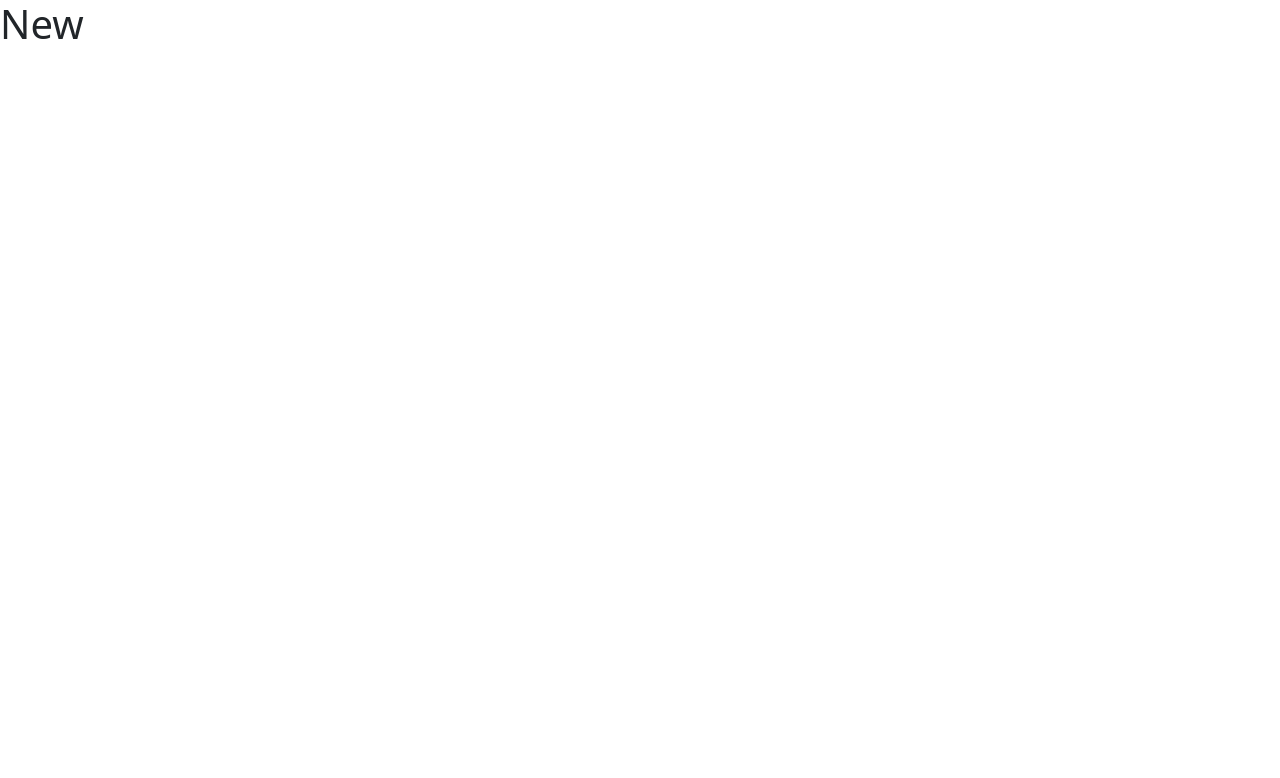
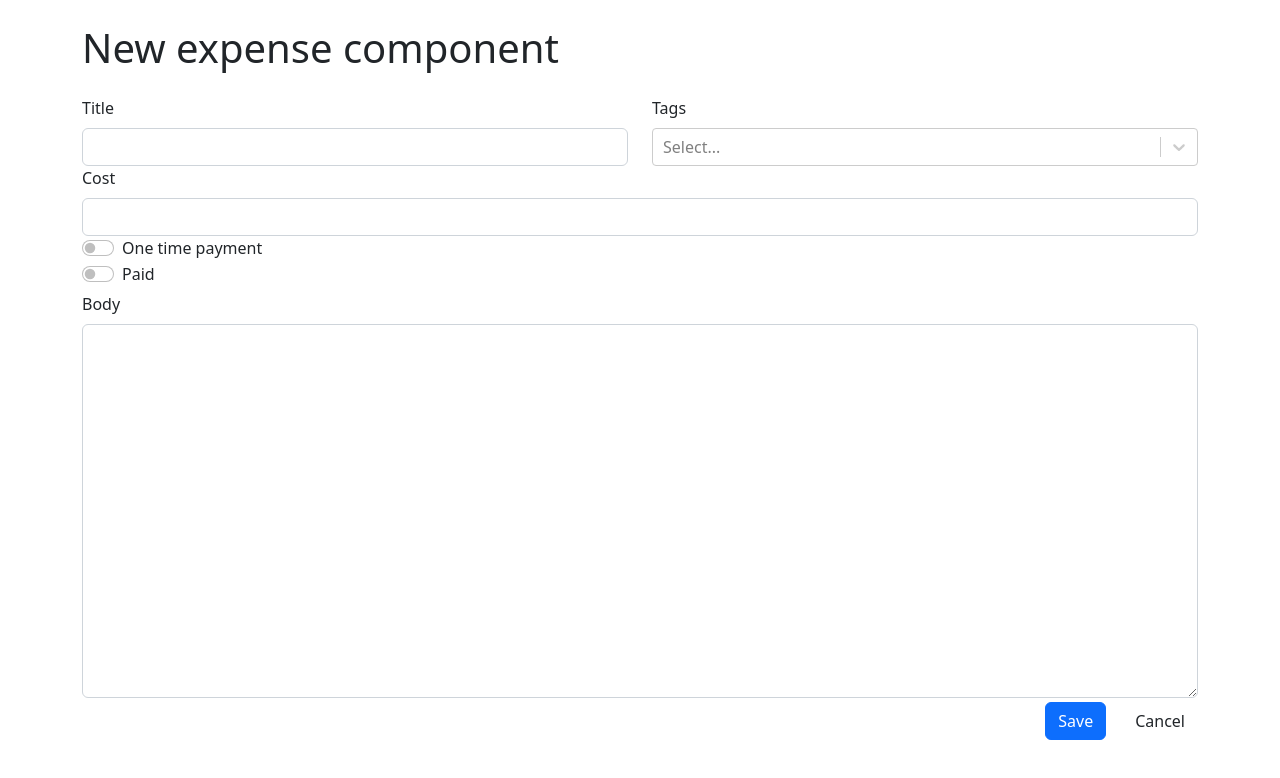
Before and after one commit to Keayne/Firenu, a React (Vite) app in the folder firenu/: page /new in a window 1280 px wide. Shown: the top 778 px of the page. Built offline with nearby package versions, Linux system fonts and the light colour scheme.

Commit message:
add expenseForm

```diff
--- a/firenu/package.json
+++ b/firenu/package.json
@@ -13,7 +13,8 @@
     "react": "^18.2.0",
     "react-bootstrap": "^2.6.0",
     "react-dom": "^18.2.0",
-    "react-router-dom": "^6.4.3"
+    "react-router-dom": "^6.4.3",
+    "react-select": "^5.6.1"
   },
   "devDependencies": {
     "@types/react": "^18.0.24",
--- a/firenu/src/App.tsx
+++ b/firenu/src/App.tsx
@@ -1,17 +1,21 @@
 import "bootstrap/dist/css/bootstrap.min.css";
+import { Container } from "react-bootstrap";
 import { Routes, Route, Navigate } from "react-router-dom";
+import { NewExpense } from "./NewExpense";
 
 function App() {
   return (
+    <Container className="my-4">
       <Routes>
         <Route path="/" element={<h1>Home</h1>} />
-      <Route path="/new" element={<h1>New</h1>} />
+        <Route path="/new" element={<NewExpense />} />
         <Route path="/:id">
           <Route index element={<h1>Show</h1>} />
           <Route path="edit" element={<h1>Edit</h1>} />
         </Route>
         <Route path="*" element={<Navigate to="/" />} />
       </Routes>
+    </Container>
   );
 }
 
--- /dev/null
+++ b/firenu/src/ExpenseForm.tsx
@@ -0,0 +1,51 @@
+import { Form, Stack, Row, Col, Button } from "react-bootstrap";
+import { Link } from "react-router-dom";
+import CreatableReactSelect from "react-select/creatable";
+
+export function ExpenseForm() {
+  return (
+    <Form>
+      <Stack gap={1}>
+        <Row>
+          <Col>
+            <Form.Group controlId="title">
+              <Form.Label>Title</Form.Label>
+              <Form.Control required />
+            </Form.Group>
+          </Col>
+          <Col>
+            <Form.Group controlId="tags">
+              <Form.Label>Tags</Form.Label>
+              <CreatableReactSelect isMulti />
+            </Form.Group>
+          </Col>
+          <Form.Group controlId="cost">
+            <Form.Label>Cost</Form.Label>
+            <Form.Control required />
+          </Form.Group>
+          <Form.Group>
+            <Form.Check
+              type="switch"
+              id="oneTimeSwitch"
+              label="One time payment"
+            />
+            <Form.Check type="switch" id="paidSwitch" label="Paid" />
+          </Form.Group>
+        </Row>
+        <Form.Group controlId="markdown">
+          <Form.Label>Body</Form.Label>
+          <Form.Control required as="textarea" rows={15} />
+        </Form.Group>
+        <Stack direction="horizontal" gap={2} className="justify-content-end">
+          <Button type="submit" variant="primary">
+            Save
+          </Button>
+          <Link to=".."></Link>
+          <Button type="button" variant="outline-secundary">
+            Cancel
+          </Button>
+        </Stack>
+      </Stack>
+    </Form>
+  );
+}
--- /dev/null
+++ b/firenu/src/NewExpense.tsx
@@ -0,0 +1,11 @@
+import { ExpenseForm } from "./ExpenseForm";
+
+export function NewExpense() {
+  //New note
+  return (
+    <>
+      <h1 className="mb-4">New expense component</h1>
+      <ExpenseForm />
+    </>
+  );
+}
```
Also changed, not shown: 1 other file (tests, documents, lock files or other folders). Lines whose indentation alone changed are shown as unchanged.
